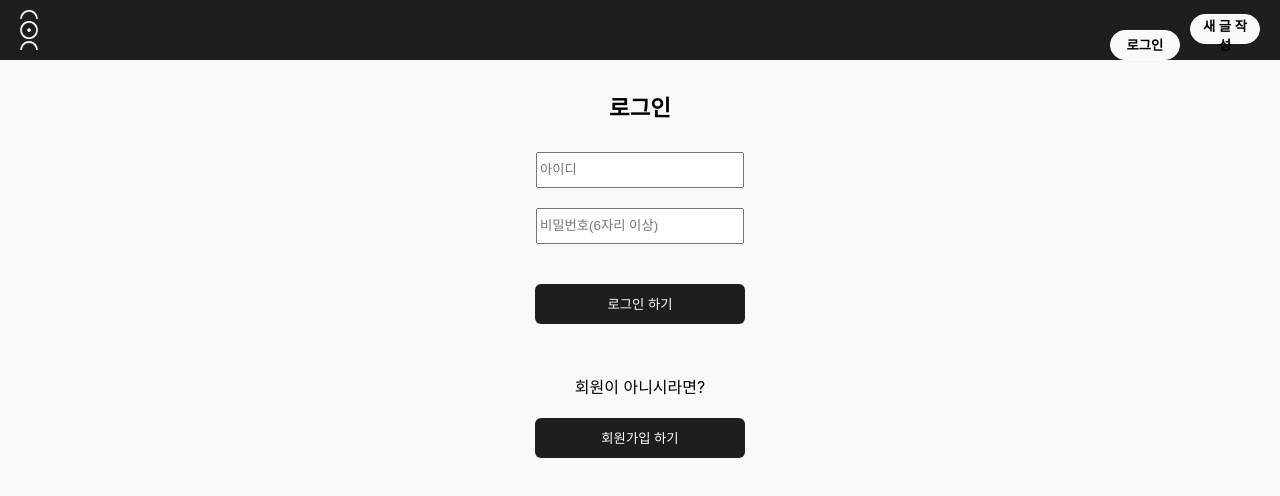
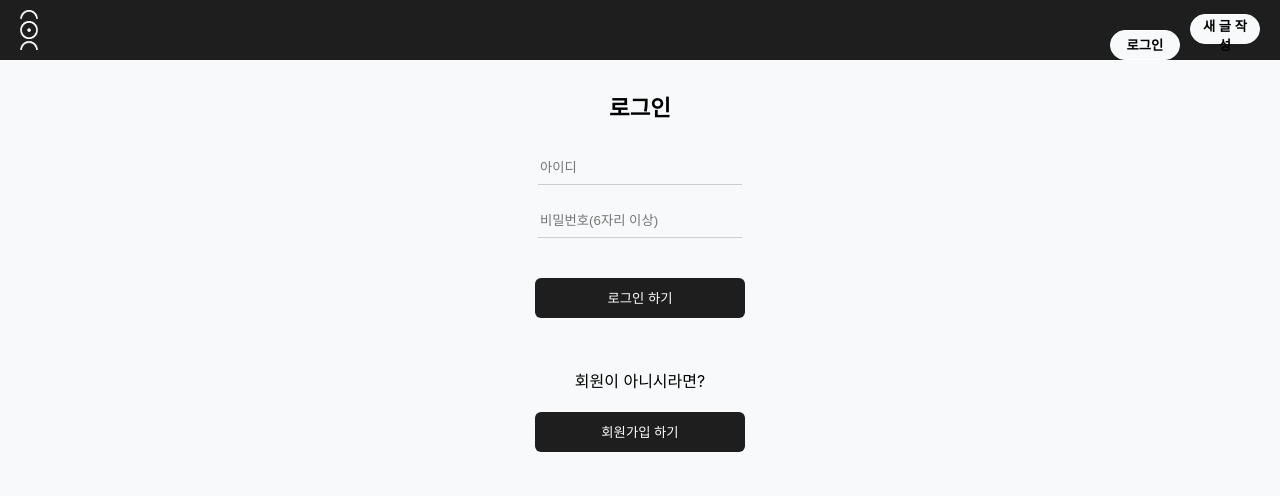
Before and after one commit to qoqomi/front-project, a React (Create React App) app: page /login in a window 1280 px wide. Shown: the top 496 px of the page. Built offline with nearby package versions, Linux system fonts and the light colour scheme; the HTML template or start-up script is replaced by a standard one.

Commit message:
login /sign up css 추가

```diff
--- a/src/pages/Login.js
+++ b/src/pages/Login.js
@@ -48,6 +48,13 @@ const Input = styled.input`
   max-width: 200px;
   height: 30px;
   margin: 20px auto;
+  border: none;
+  border-bottom: 1px solid #ccc;
+  background-color: #f8f9fa;
+  &:focus {
+    outline: none;
+    border-bottom: 1px solid #1e1e1e;
+  }
 `;
 
 const Button = styled.button`
--- a/src/pages/Signup.js
+++ b/src/pages/Signup.js
@@ -42,7 +42,14 @@ const Input = styled.input`
   width: 100%;
   max-width: 200px;
   height: 30px;
+  border: none;
   margin: 20px auto;
+  border-bottom: 1px solid #ccc;
+  background-color: #f8f9fa;
+  &:focus {
+    outline: none;
+    border-bottom: 1px solid #1e1e1e;
+  }
 `;
 
 const Button = styled.button`
```
